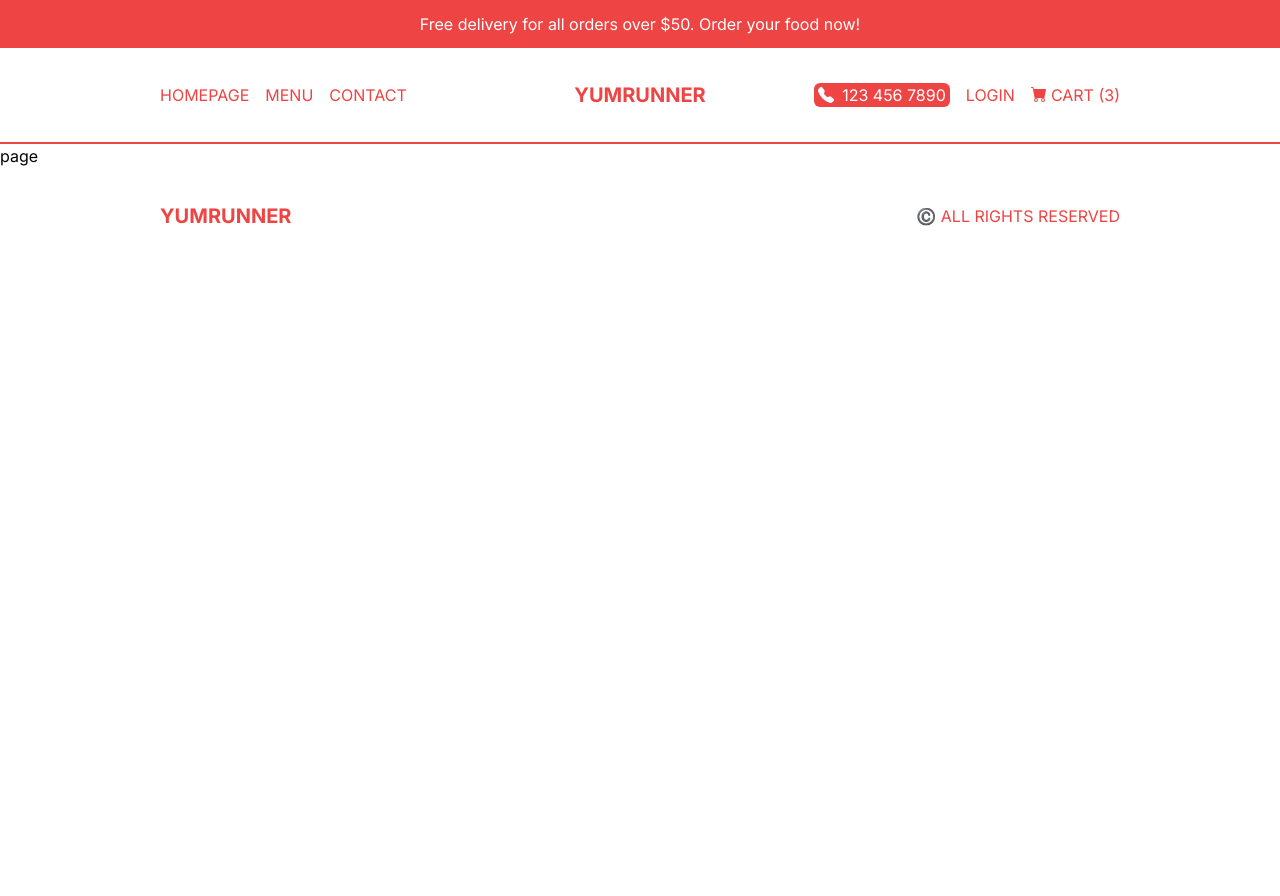
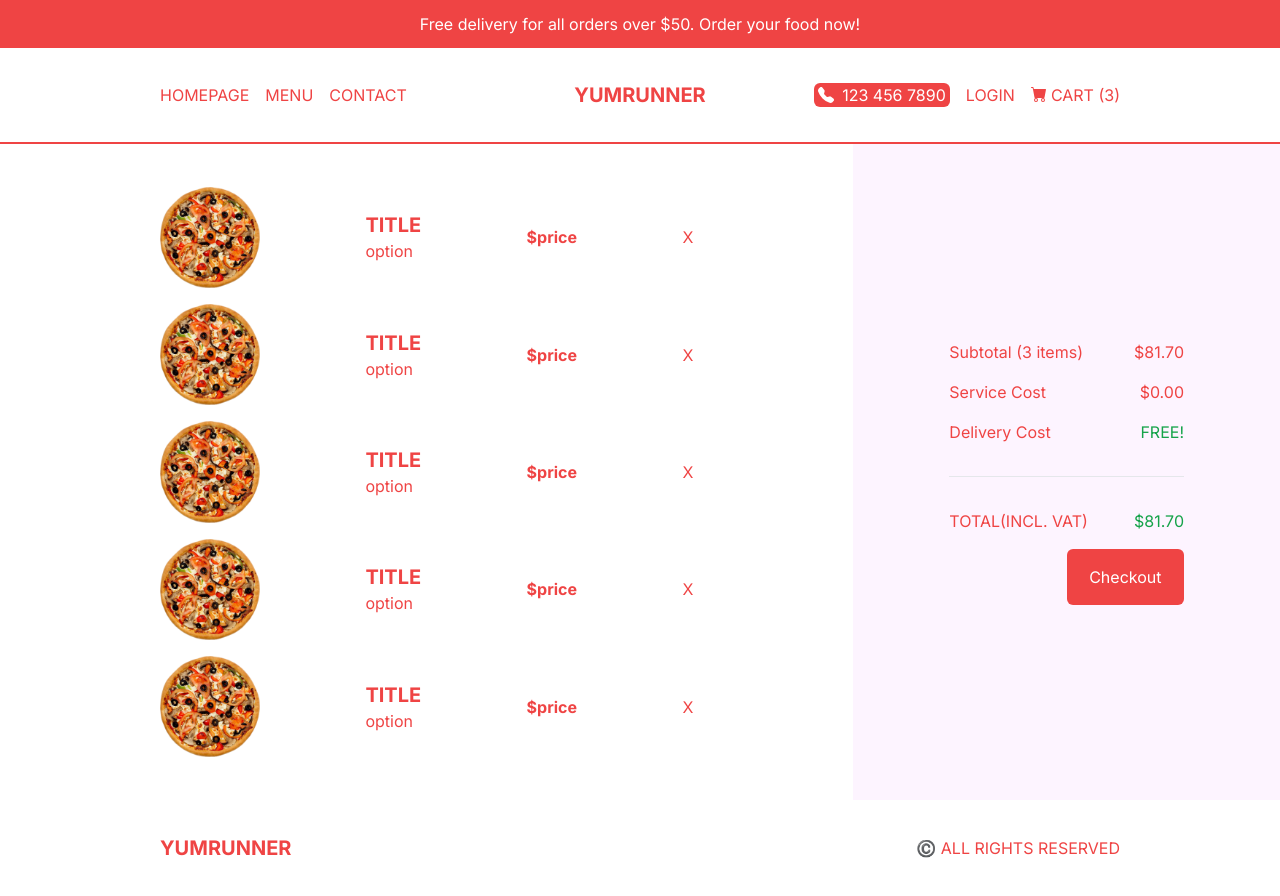
Before and after one commit to abiol4001/yumrunner-Nextjs, a Next.js app: page /cart in a window 1280 px wide. Before the commit the page ends 800 px from the top, so only its background shows below. Built offline with nearby package versions, Linux system fonts and the light colour scheme.

Commit message:
Cart Page added

```diff
--- a/src/app/cart/page.jsx
+++ b/src/app/cart/page.jsx
@@ -1,9 +1,81 @@
+import Image from 'next/image'
 import React from 'react'
 
 const page = () => {
   return (
-    <div>page</div>
-  )
+    <div className="h-[calc(100vh-6rem)] md:h-[calc(100vh-9rem)] flex flex-col lg:flex-row  text-red-500">
+      <div className="h-1/2 p-4 flex flex-col justify-center gap-4 overflow-y-scroll lg:h-full lg:w-2/3 2xl:w-1/2 lg:p-20 xl:p-40">
+        <div className="relative flex justify-between items-center">
+          <Image src="/temp/p1.png" alt="" width={100} height={100} />
+          <div>
+            <h1 className="font-bold uppercase text-xl">title</h1>
+            <span>option</span>
+          </div>
+          <h2 className="font-bold">$price</h2>
+          <span className="cursor-pointer">X</span>
+        </div>
+        <div className="relative flex justify-between items-center ">
+          <Image src="/temp/p1.png" alt="" width={100} height={100} />
+          <div>
+            <h1 className="font-bold uppercase text-xl">title</h1>
+            <span>option</span>
+          </div>
+          <h2 className="font-bold">$price</h2>
+          <span className="cursor-pointer">X</span>
+        </div>
+        <div className="relative flex justify-between items-center ">
+          <Image src="/temp/p1.png" alt="" width={100} height={100} />
+          <div>
+            <h1 className="font-bold uppercase text-xl">title</h1>
+            <span>option</span>
+          </div>
+          <h2 className="font-bold">$price</h2>
+          <span className="cursor-pointer">X</span>
+        </div>
+        <div className="relative flex justify-between items-center ">
+          <Image src="/temp/p1.png" alt="" width={100} height={100} />
+          <div>
+            <h1 className="font-bold uppercase text-xl">title</h1>
+            <span>option</span>
+          </div>
+          <h2 className="font-bold">$price</h2>
+          <span className="cursor-pointer">X</span>
+        </div>
+        <div className="relative flex justify-between items-center ">
+          <Image src="/temp/p1.png" alt="" width={100} height={100} />
+          <div>
+            <h1 className="font-bold uppercase text-xl">title</h1>
+            <span>option</span>
+          </div>
+          <h2 className="font-bold">$price</h2>
+          <span className="cursor-pointer">X</span>
+        </div>
+      </div>
+
+      <div className="h-1/2 bg-fuchsia-50 p-4 flex flex-col gap-4 justify-center lg:h-full lg:w-1/3 2xl:w-1/2 lg:p-20 xl:p-24">
+        <div className="flex justify-between">
+          <span className="">Subtotal (3 items)</span>
+          <span className="">$81.70</span>
+        </div>
+        <div className="flex justify-between">
+          <span className="">Service Cost</span>
+          <span className="">$0.00</span>
+        </div>
+        <div className="flex justify-between">
+          <span className="">Delivery Cost</span>
+          <span className="text-green-600">FREE!</span>
+        </div>
+        <hr className="my-4" />
+        <div className="flex justify-between">
+          <span className="">TOTAL(INCL. VAT)</span>
+          <span className="text-green-600">$81.70</span>
+        </div>
+        <button className="bg-red-500 text-white rounded-md w-1/2 self-end p-4">
+          Checkout
+        </button>
+      </div>
+    </div>
+  );
 }
 
 export default page
--- a/src/app/login/page.jsx
+++ b/src/app/login/page.jsx
@@ -1,9 +1,30 @@
+import Image from 'next/image'
+import Link from 'next/link'
 import React from 'react'
 
 const LoginPage = () => {
   return (
-    <div>LoginPage</div>
-  )
+    <div className="h-[calc(100vh-6rem)] md:h-[calc(100vh-9rem)] p-4  ">
+      <div>
+        <div className="relative w-full h-1/3">
+          <Image src="/loginBg.png" alt="" fill className='object-cover'/>
+        </div>
+        <div className="p-10 flex flex-col gap-6">
+          <h1 className='font-bold text-xl'>Welcome</h1>
+          <p>Log into your account or create a new one using social buttons</p>
+          <button className="flex gap-4 p-4 ring-1 ring-green-600 rounded-md">
+            <span>Sign in with Google</span>
+          </button>
+          <button className="flex gap-4 p-4 ring-1 ring-blue-100 rounded-md">
+            <span>Sign in with Facebook</span>
+          </button>
+          <p>
+            Have a problem? <Link href="/contact">Contact us</Link>
+          </p>
+        </div>
+      </div>
+    </div>
+  );
 }
 
 export default LoginPage
--- a/src/app/product/[id]/page.jsx
+++ b/src/app/product/[id]/page.jsx
@@ -5,9 +5,9 @@ import React from "react";
 
 const ProductPage = () => {
   return (
-    <div className="p-4 lg:px-20 xl:px-40 h-screen flex flex-col md:flex-row justify-around text-red-500">
+    <div className="p-4 lg:px-20 xl:px-40 h-screen flex flex-col md:flex-row justify-around md:gap-8 md:items-center text-red-500">
       {singleProduct.img && (
-        <div className="relative h-1/2">
+        <div className="relative w-full h-1/2 md:h-[70%]">
           <Image
             src={singleProduct.img}
             alt=""
@@ -16,15 +16,18 @@ const ProductPage = () => {
           />
         </div>
       )}
-      <div className="h-1/2 flex flex-col gap-4">
-        <h1 className="text-3xl font-bold uppercase">{singleProduct.title}</h1>
+      <div className="h-1/2 flex flex-col gap-4 md:gap-6 xl:gap-8 md:h-[70%] justify-center">
+        <h1 className="text-3xl xl:text-5xl font-bold uppercase">
+          {singleProduct.title}
+        </h1>
         <p>{singleProduct.desc}</p>
+
+        <Price
+          price={singleProduct.price}
+          id={singleProduct.id}
+          options={singleProduct.options}
+        />
       </div>
-      <Price
-        price={singleProduct.price}
-        id={singleProduct.id}
-        options={singleProduct.options}
-      />
     </div>
   );
 };
--- a/src/components/Price.jsx
+++ b/src/components/Price.jsx
@@ -32,9 +32,9 @@ const Price = ({price, id, options}) => {
         <div className="flex justify-between w-full p-3 ring-1 ring-red-500">
           <span>Quantity</span>
           <div className="flex gap-4">
-            <button>{"<"}</button>
+            <button onClick={() => setQuantity(prev => prev > 1 ? prev -1 : 1)}>{"<"}</button>
             <span>{quantity}</span>
-            <button>{">"}</button>
+            <button onClick={() => setQuantity(prev => prev < 9 ? prev+1 : 9)}>{">"}</button>
           </div>
         </div>
         <button className="uppercase p-3 w-56 bg-red-500 text-white">
```
Also changed, not shown: public/loginBg.png (added).
